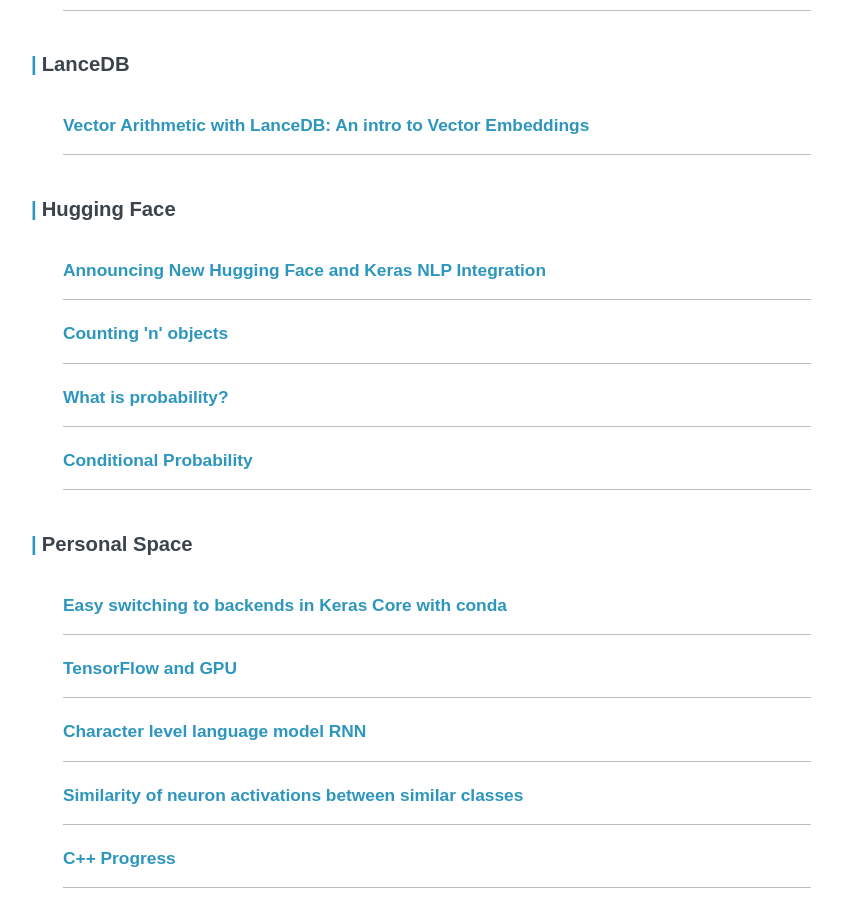
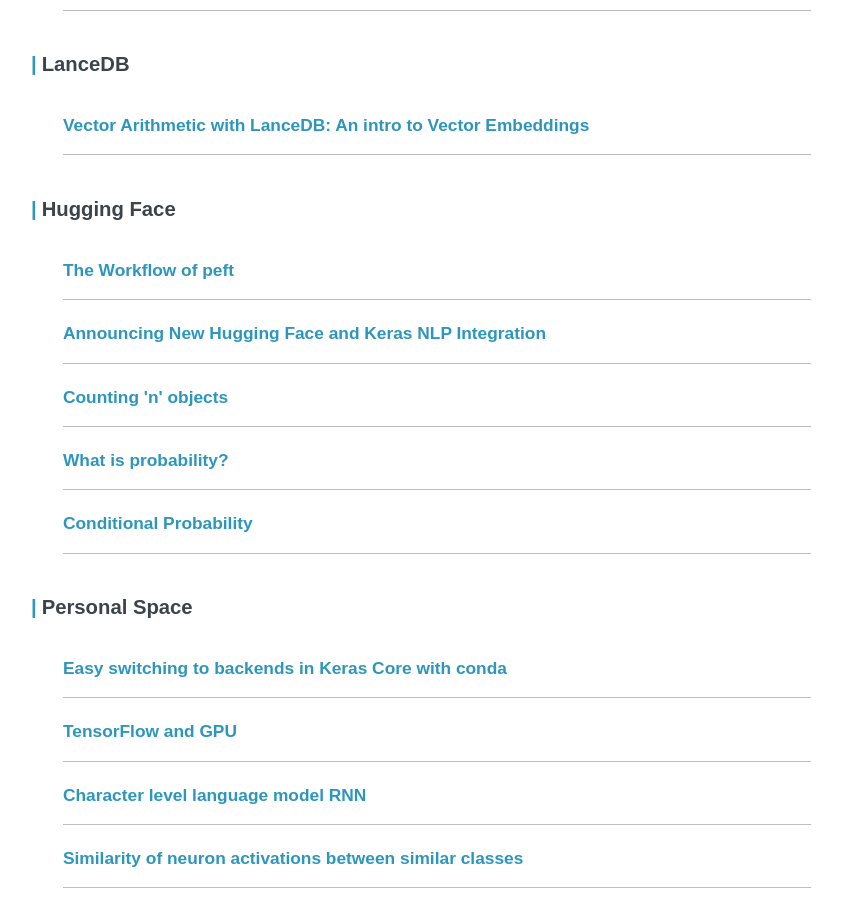
Before and after one commit to ariG23498/ariG23498.github.io, a Jekyll site: the page built from blogs.md, in a window 1280 px wide and 900 px high, scrolled down 4419 px. Shown: the whole window, without its empty margins (219-1061 px from the left). Built offline with Jekyll 4.4.1, drawn with Linux system fonts in a browser that asks for light colours.

Commit message:
Update blogs.md

```diff
--- a/blogs.md
+++ b/blogs.md
@@ -200,6 +200,10 @@ permalink: /posts
         </article>
 
         <h3>Hugging Face</h3>
+
+        <article class="archive-item">
+        <a class="archive-item-link" href="https://huggingface.co/blog/ariG23498/workflow-peft" target="_blank" rel="noopener noreferrer">The Workflow of peft</a>
+        </article>
         <article class="archive-item">
         <a class="archive-item-link" href="https://huggingface.co/blog/keras-nlp-integration" target="_blank" rel="noopener noreferrer">Announcing New Hugging Face and Keras NLP Integration</a>
         </article>
```
